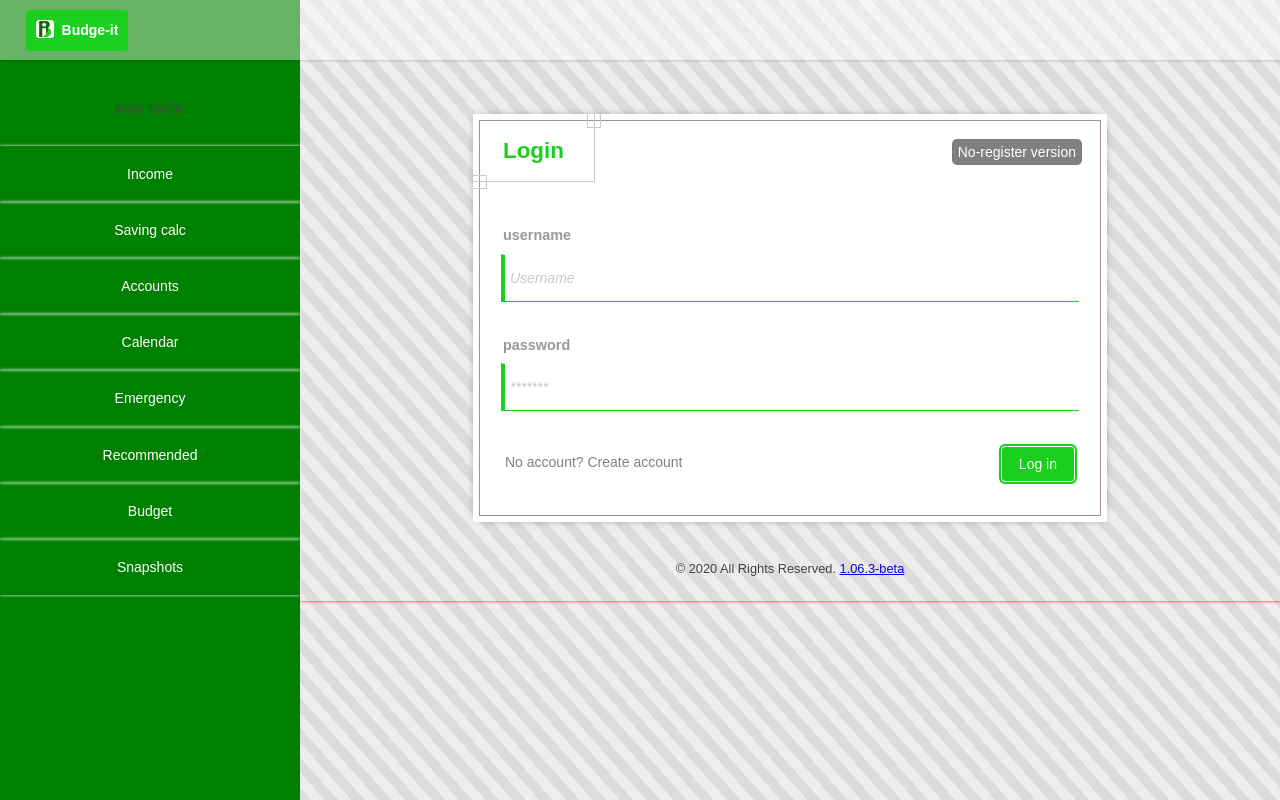
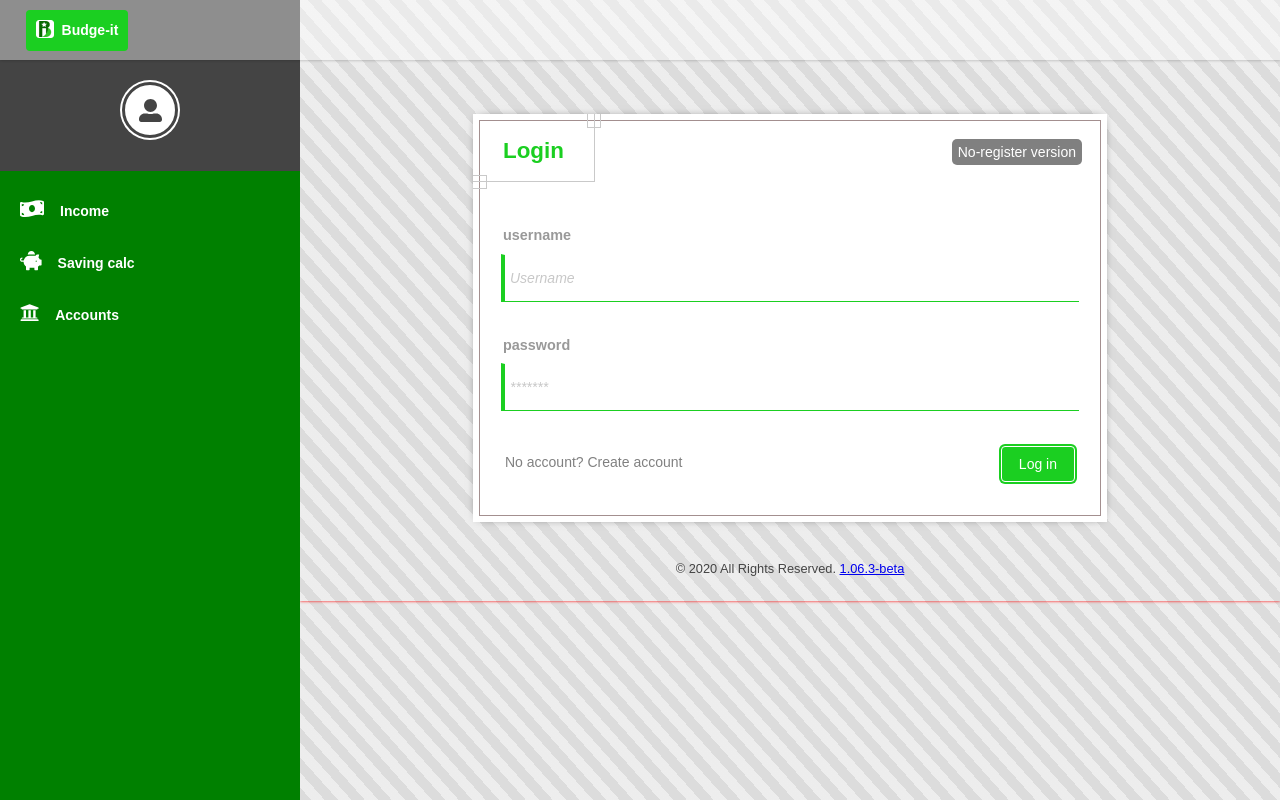
Before and after one commit to Obsidian86/budgeit, a React (Create React App) app: page / in a window 1280 px wide. Built offline with nearby package versions, Linux system fonts and the light colour scheme.

Commit message:
links styles

```diff
--- a/src/App.js
+++ b/src/App.js
@@ -17,6 +17,7 @@
 import Stepper from './modules/components/Stepper'
 import GlobalLoad from './modules/components/GlobalLoad'
 import SideNav from './modules/components/SideNav'
+import appStyles from './appStyles'
 
 const version = '1.06.3-beta'
 
@@ -49,55 +50,27 @@
       {step < 2 && <Stepper step={step} getLink={p.getLink} theme={p.theme} />}
       <Switch>
         <Route path={p.getLink('/savings')} render={() => <SavingsCalc /> } />
-        <Route path={p.getLink('/calendar')} render={() =>
-          <>
-            <SnapShots />
-            {step > 1 && <CalendarModule />}
-          </> } />
-        <Route path={p.getLink('/budget')} render={()=>
-          <>
-            {step > 0 && <Recommended />}
-            {step > 0 && <YourBudget step={step} />}
-          </> } />
-        <Route path={p.getLink('/accounts')} render={()=>
-          <>
-            {step > 1 && <EmergencyFunds />}
-            <Accounts />
-          </> } />
+        <Route path={p.getLink('/snapshots')} render={() => <SnapShots /> } />
+        <Route path={p.getLink('/recommended')} render={() => <Recommended /> } />
+        <Route path={p.getLink('/calendar')} render={() => <> {step > 1 && <CalendarModule />} </> } />
+        <Route path={p.getLink('/emergency')} render={() => <> {step > 1 && <EmergencyFunds />} </> } />
+        <Route path={p.getLink('/budget')} render={()=> <> {step > 0 && <YourBudget step={step} />} </> } />
+        <Route path={p.getLink('/accounts')} render={()=> <> <Accounts /> </> } />
         <Route path={p.getLink('*')} render={()=> <IncomeForm /> } />
       </Switch>
     </>
     : <LoginScreen />
 
 
-  const s= {
-    sideBar: {
-      backgroundColor: 'green',
-      position: 'fixed',
-      display: sideBarOpen ? 'block' : 'none',
-      width: sideBarOpen ? '300px' : "0",
-      height: '100%',
-      minHeight: '100vh',
-      paddingTop: '100px'
-    },
-    mainContent: {
-      boxShadow: '0 0 3px red',
-      width: sideBarOpen ? 'calc(100% - 300px)' : '100%',
-      marginLeft: sideBarOpen ? '300px' : "0"
-    },
-    mainWrapper: {
-      display: 'flex',
-      height: '100%'
-    }
-  }
+  const s = appStyles(sideBarOpen)
 
-  const navProps = {Link, sideBarOpen, updateSideBarOpen}
+  const navProps = {Link, sideBarOpen, step, updateSideBarOpen}
   return (
     <div className='App container'>
         <Router>
           <div style={s.mainWrapper}>
-              {sideBarOpen && <SideNav style={s.sideBar} {...navProps} />}
-              <TopBar updateView={p.updateView} step={step} isLoggedIn={isLoggedIn} {...navProps} />
+              {sideBarOpen && <SideNav style={s.sideBar} {...navProps} getLink={p.getLink} user={p.profile} />}
+              <TopBar updateView={p.updateView} isLoggedIn={isLoggedIn} {...navProps} />
             <div style={s.mainContent}>
               <div className='row'>
                 { display }
--- /dev/null
+++ b/src/appStyles.js
@@ -0,0 +1,21 @@
+const appStyles = sideBarOpen => ({
+    sideBar: {
+      backgroundColor: 'green',
+      position: 'fixed',
+      display: sideBarOpen ? 'block' : 'none',
+      width: sideBarOpen ? '300px' : "0",
+      height: '100%',
+      minHeight: '100vh'
+    },
+    mainContent: {
+      boxShadow: '0 0 3px red',
+      width: sideBarOpen ? 'calc(100% - 300px)' : '100%',
+      marginLeft: sideBarOpen ? '300px' : "0"
+    },
+    mainWrapper: {
+      display: 'flex',
+      height: '100%'
+    }
+  })
+
+  export default appStyles
--- a/src/modules/components/DashNav.js
+++ b/src/modules/components/DashNav.js
@@ -2,18 +2,10 @@
 import { IP } from '../../utilities/formUtilities'
 import { FontAwesomeIcon } from "@fortawesome/react-fontawesome";
 import { faFileExport } from "@fortawesome/free-solid-svg-icons";
+import { Links } from '../../navData'
 
 const DashNav = ({Link, step, updateAccData, accData, getLink}) =>{
-    const Links = [
-      { to: '/#default', text: 'Income', step: 0 },
-      { to: '/savings#savingsModule', text: 'Saving calc', step: 0 },
-      { to: '/accounts#accountsModule', text: 'Accounts', step: 0 },
-      { to: '/calendar#calendarModule', text: 'Calendar', step: 2 },
-      { to: '/accounts#emergencyFundsModule', text: 'Emergency', step: 2 },
-      { to: '/budget#recommendedModule', text: 'Recommended', step: 1 },
-      { to: '/budget#yourBudgetModule', text: 'Budget', step: 1 },
-      { to: '/calendar#snapshots', text: 'Snapshots', step: 2 }
-    ]
+
     const s = {
       header: {width: '100%', paddingTop: '80px', marginBottom: '40px', boxShadow: '0 0 3px rgba(0,0,0,.8)', backgroundColor: 'rgba(5, 165, 0, 0.8)'},
       dNavCont: {width: '97%', padding: '0', marginBottom: '6px'},
--- a/src/modules/components/SideNav.js
+++ b/src/modules/components/SideNav.js
@@ -1,44 +1,74 @@
 import React from 'react'
 import SubNav from './TopBar/SubNav'
 import styled from 'styled-components'
+import { Links } from '../../navData'
+import theme from '../../styles/theme'
+import { FontAwesomeIcon } from "@fortawesome/react-fontawesome";
+import { faUserAlt } from "@fortawesome/free-solid-svg-icons";
 
-const Links = [
-    { to: '/#default', text: 'Income', step: 0 },
-    { to: '/savings#savingsModule', text: 'Saving calc', step: 0 },
-    { to: '/accounts#accountsModule', text: 'Accounts', step: 0 },
-    { to: '/calendar#calendarModule', text: 'Calendar', step: 2 },
-    { to: '/accounts#emergencyFundsModule', text: 'Emergency', step: 2 },
-    { to: '/budget#recommendedModule', text: 'Recommended', step: 1 },
-    { to: '/budget#yourBudgetModule', text: 'Budget', step: 1 },
-    { to: '/calendar#snapshots', text: 'Snapshots', step: 2 }
-  ]
-
-
-const SideNav = ({style, Link}) => {
+const SideNav = ({style, Link, step, getLink, user}) => {
     return(
         <div style={style}>
-            <div>user name</div>
             <StyledNav>
-            {
-                Links.map(linkItem => <Link key={linkItem.text}>{linkItem.text}</Link>)
-            }
+                <div className='user'>
+                    <span>
+                        <FontAwesomeIcon icon={faUserAlt} />
+                    </span>
+                    {user}
+                </div>
+                <span className='links-container'>
+                    {Links.map(link => step >= link.step ?
+                    <Link to={getLink(link.to)} key={link.text} >
+                        {link.icon ? <span>{link.icon}</span> : null}
+                        {link.text}
+                    </Link> : null)}
+                </span>
             </StyledNav>
         </div>
     )
 }
 
-export default SideNav
+const StyledNav = styled.nav`
+    font-weight: bold;
+    & .user{
+        padding-top: 82px;
+        padding-bottom: 18px;
+        color: #fff;
+        background-color: ${theme.darkGray};
+        margin-bottom: 13px;
+        span{
+            display: flex;
+            justify-content: center;
+            align-items: center;
+            font-size: 23px;
+            color: ${theme.darkGray};
+            border: 3px solid ${theme.darkGray};
+            box-shadow: 0 0 0 2px #fff;
+            background-color: #fff;
+            height: 50px;
+            width: 50px;
+            border-radius: 50%;
+            margin: 0 auto 15px auto;
 
-const StyledNav = styled.nav`
-    margin-top: 30px;
+        }
+    }
     & a{
         color: #fff;
         display: block;
         text-decoration: none;
-        padding: 20px;
-        box-shadow: 0 0 3px white;
+        padding: 15px 20px;
+        text-align: left;
+        span{
+            font-size: 1.2rem;
+            margin-right: 16px;
+        }
         &:hover{
-            background-color: limegreen;
+            background-color: ${theme.green};
+            span{
+                margin-right: 28px;
+            }
         }
     }
 `
+
+export default SideNav
--- /dev/null
+++ b/src/navData.js
@@ -0,0 +1,14 @@
+import React from 'react'
+import { FontAwesomeIcon } from "@fortawesome/react-fontawesome";
+import { faMoneyBillWave, faPiggyBank, faUniversity, faCalendarAlt, faAmbulance, faCommentDollar, faStream, faCameraRetro } from "@fortawesome/free-solid-svg-icons";
+
+export const Links = [
+    { to: '/#default', text: 'Income', step: 0, icon: <FontAwesomeIcon icon={faMoneyBillWave} /> },
+    { to: '/savings', text: 'Saving calc', step: 0, icon: <FontAwesomeIcon icon={faPiggyBank} /> },
+    { to: '/accounts', text: 'Accounts', step: 0, icon: <FontAwesomeIcon icon={faUniversity} /> },
+    { to: '/calendar', text: 'Calendar', step: 2, icon: <FontAwesomeIcon icon={faCalendarAlt} /> },
+    { to: '/emergency', text: 'Emergency', step: 2, icon: <FontAwesomeIcon icon={faAmbulance} /> },
+    { to: '/recommended', text: 'Recommended', step: 1, icon: <FontAwesomeIcon icon={faCommentDollar} /> },
+    { to: '/budget', text: 'Budget', step: 1, icon: <FontAwesomeIcon icon={faStream} />},
+    { to: '/snapshots', text: 'Snapshots', step: 2, icon: <FontAwesomeIcon icon={faCameraRetro} /> }
+  ]
```
